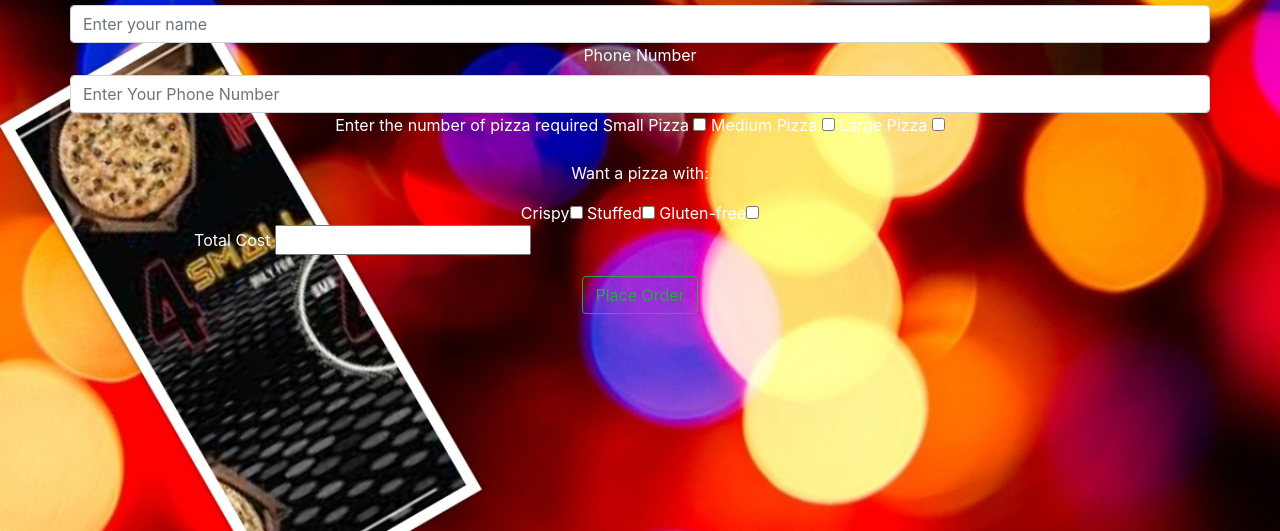
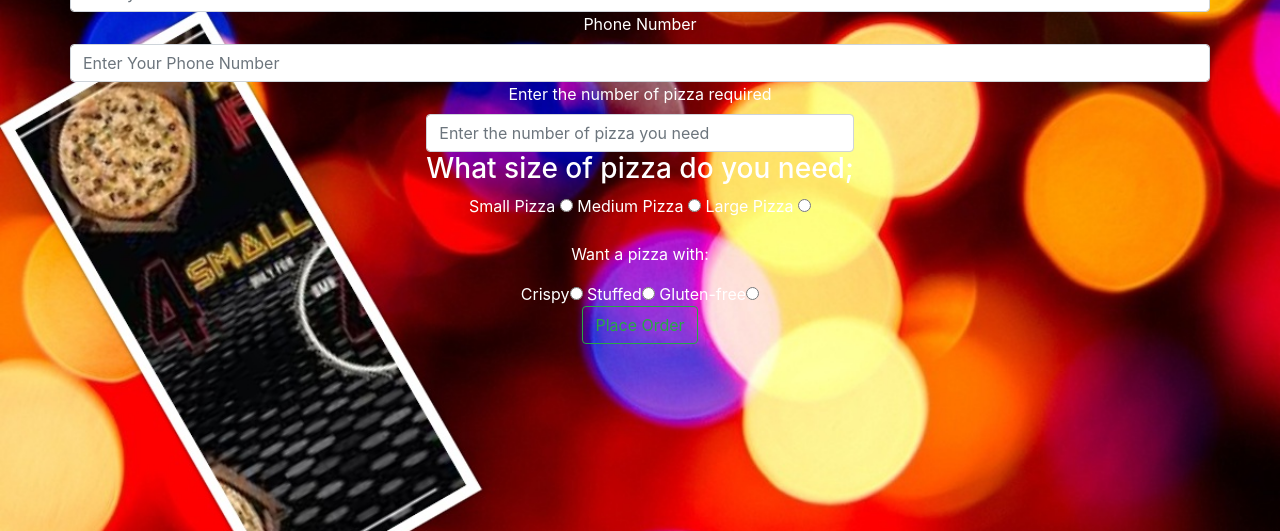
Before and after one commit to DENNIS954/ip4, a plain HTML site: page index.html in a window 1280 px wide. Shown: the part 361-892 px from the top of the page. Drawn offline with Linux system fonts and the light colour scheme.

```diff
--- a/index.html
+++ b/index.html
@@ -64,24 +64,21 @@
                     <label for="number">Phone Number</label>
                     <input type="text" class="form-control" placeholder="Enter Your Phone Number">
                     <div>
-                    <label for="cost">Enter the number of pizza required</label>
+                    <label for="cost">Enter the number of pizza required</label><input type="number" class="form-control" placeholder="Enter the number of pizza you need">
+                    <h3>What size of pizza do you need;</h3>
                     <label for="small">Small Pizza</label>
-                    <input type="checkbox" name="" id="">
+                    <input type="radio" name="size" id="">
                     <label for="medium">Medium Pizza</label>
-                    <input type="checkbox" name="" id="">
+                    <input type="radio" name="size" id="">
                     <label for="large">Large Pizza</label>
-                    <input type="checkbox" name="" id="">
+                    <input type="radio" name="size" id="">
                     </div>
                     </div>
                     <p>Want a pizza with:</p>
-                    Crispy<input type="checkbox">
-                    Stuffed<input type="checkbox" name="" id="">
-                    Gluten-free<input type="checkbox">
+                    Crispy<input type="radio" name="type" id="">
+                    Stuffed<input type="radio" name="type" id="">
+                    Gluten-free<input type="radio" name="type" id="">
                     <div>
-                        <div class="col-sm-6 form-group justfy-content-center align-items-center">
-                            <label for="total">Total Cost</label>
-                            <input type="text">
-                        </div>
                    <button type="" class="btn btn-outline-success">Place Order</button>
                     </div>
                 </form>
```
